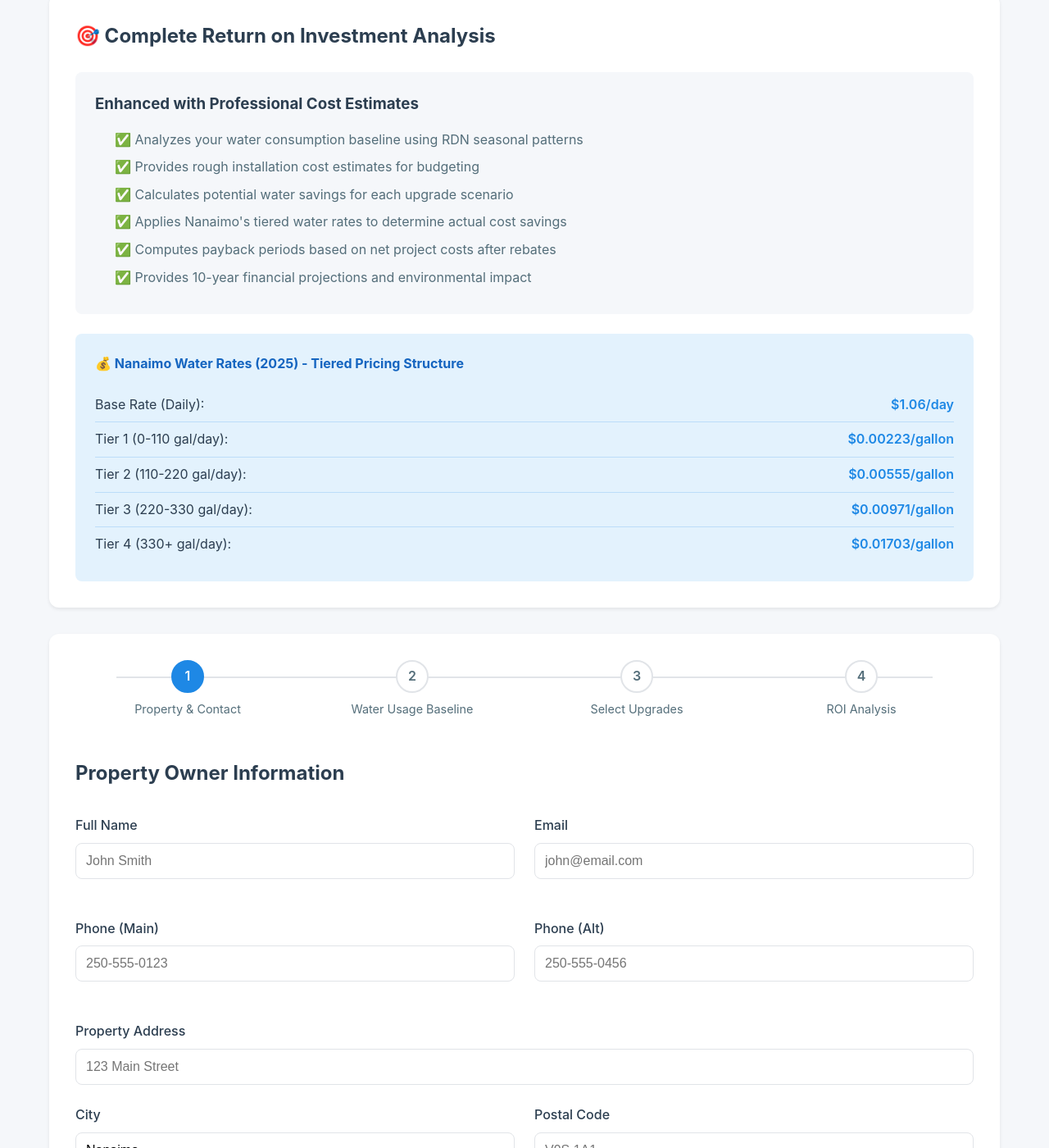
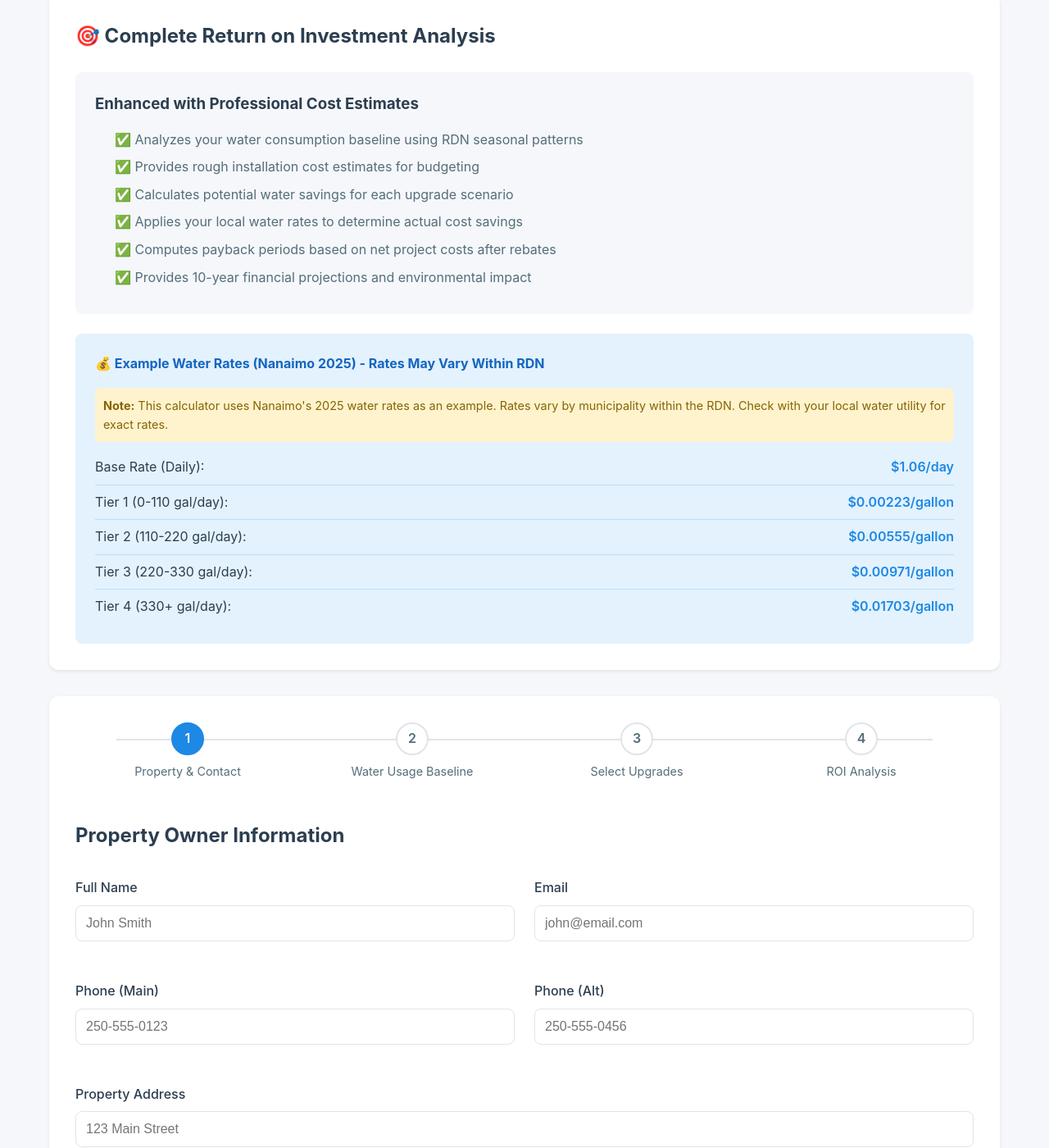
Before and after one commit to davidbeleznay/davidbeleznay.github.io, a Jekyll site: the page tools/rdn-roi-calculator.html, which Jekyll copies as it is, in a window 1280 px wide and 1400 px high, scrolled down 246 px. Shown: the whole window at 82% size. Built offline with Jekyll 4.4.1, drawn with Linux system fonts in a browser that asks for light colours.

Commit message:
Update calculator to clarify Nanaimo rates are examples and may vary within RDN

```diff
--- a/tools/rdn-roi-calculator.html
+++ b/tools/rdn-roi-calculator.html
@@ -30,13 +30,16 @@
         <p>✅ Analyzes your water consumption baseline using RDN seasonal patterns</p>
         <p>✅ Provides rough installation cost estimates for budgeting</p>
         <p>✅ Calculates potential water savings for each upgrade scenario</p>
-        <p>✅ Applies Nanaimo's tiered water rates to determine actual cost savings</p>
+        <p>✅ Applies your local water rates to determine actual cost savings</p>
         <p>✅ Computes payback periods based on net project costs after rebates</p>
         <p>✅ Provides 10-year financial projections and environmental impact</p>
       </div>
 
       <div class="water-rates-info">
-        <h4>💰 Nanaimo Water Rates (2025) - Tiered Pricing Structure</h4>
+        <h4>💰 Example Water Rates (Nanaimo 2025) - Rates May Vary Within RDN</h4>
+        <div class="rate-note" style="background: #fff3cd; padding: 10px; border-radius: 6px; margin-bottom: 10px; font-size: 0.9rem; color: #856404;">
+          <strong>Note:</strong> This calculator uses Nanaimo's 2025 water rates as an example. Rates vary by municipality within the RDN. Check with your local water utility for exact rates.
+        </div>
         <div class="rate-tier"><span>Base Rate (Daily):</span><span class="tier-rate">$1.06/day</span></div>
         <div class="rate-tier"><span>Tier 1 (0-110 gal/day):</span><span class="tier-rate">$0.00223/gallon</span></div>
         <div class="rate-tier"><span>Tier 2 (110-220 gal/day):</span><span class="tier-rate">$0.00555/gallon</span></div>
@@ -65,7 +68,22 @@
         </div>
         <div class="form-group"><label for="propertyAddress">Property Address</label><input type="text" id="propertyAddress" placeholder="123 Main Street"></div>
         <div class="form-row">
-          <div class="form-group"><label for="city">City</label><input type="text" id="city" placeholder="Nanaimo" value="Nanaimo"></div>
+          <div class="form-group">
+            <label for="city">City/Area within RDN</label>
+            <input type="text" id="city" placeholder="e.g., Nanaimo, Parksville, Qualicum Beach" list="rdnCities">
+            <datalist id="rdnCities">
+              <option value="Nanaimo">
+              <option value="Parksville">
+              <option value="Qualicum Beach">
+              <option value="Lantzville">
+              <option value="Gabriola Island">
+              <option value="Cedar">
+              <option value="Ladysmith">
+              <option value="Coombs">
+              <option value="Errington">
+              <option value="French Creek">
+            </datalist>
+          </div>
           <div class="form-group"><label for="postalCode">Postal Code</label><input type="text" id="postalCode" placeholder="V9S 1A1"></div>
         </div>
         <div class="form-group">
@@ -91,7 +109,7 @@
           <div class="form-group">
             <label for="irrigationMonths">Irrigation Months/Year</label>
             <input type="number" id="irrigationMonths" placeholder="6" value="6" onchange="updateUsageAnalysis()">
-            <p class="help-text">Typically May-October in Nanaimo</p>
+            <p class="help-text">Typically May-October in the RDN region</p>
           </div>
         </div>
         <div class="form-group">
@@ -116,8 +134,8 @@
           <div class="analysis-grid">
             <div class="analysis-metric"><div class="metric-value" id="avgDailyUsage">0</div><div>Daily Usage</div></div>
             <div class="analysis-metric"><div class="metric-value" id="outdoorUsage">0%</div><div>Outdoor Use</div></div>
-            <div class="analysis-metric"><div class="metric-value" id="currentTier">Tier 1</div><div>Rate Tier</div></div>
-            <div class="analysis-metric"><div class="metric-value" id="annualCost">$0</div><div>Annual Cost</div></div>
+            <div class="analysis-metric"><div class="metric-value" id="currentTier">Tier 1</div><div>Rate Tier (Example)</div></div>
+            <div class="analysis-metric"><div class="metric-value" id="annualCost">$0</div><div>Est. Annual Cost</div></div>
           </div>
           <div style="margin-top:15px;padding:15px;background:#f0f8ff;border-radius:8px;">
             <strong>Savings Potential:</strong> <span id="savingsPotential">Calculating...</span>
```
